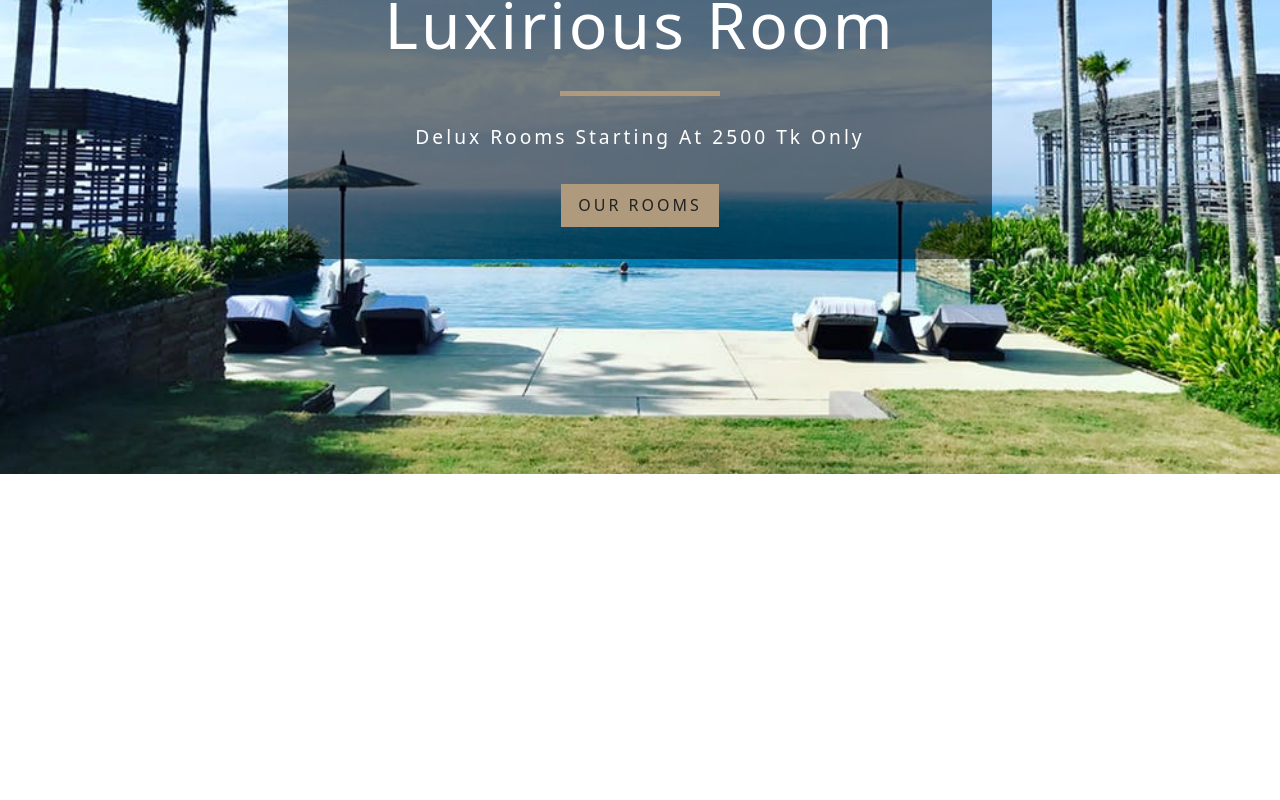
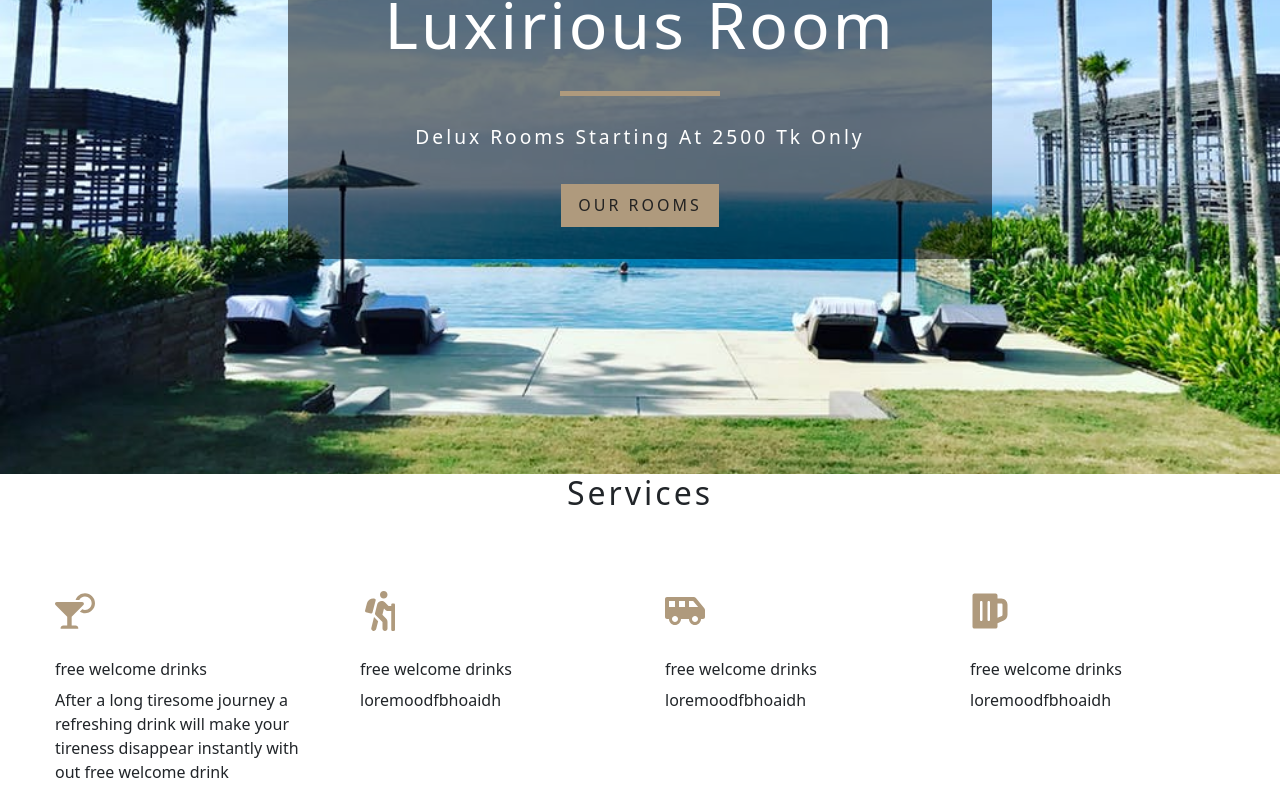
Before and after one commit to TamimFatema/Hotel-Management, a React (Create React App) app in the folder hotel-app/: page / in a window 1280 px wide. Shown: the part 342-1142 px from the top of the page. Before the commit the page ends 816 px from the top, so only its background shows below. Built offline with nearby package versions, Linux system fonts and the light colour scheme; the HTML template or start-up script is replaced by a standard one.

Commit message:
services

```diff
--- a/hotel-app/src/App.js
+++ b/hotel-app/src/App.js
@@ -5,6 +5,7 @@ import Home from "./pages/Home";
 import Rooms from "./pages/Rooms";
 import Error from './pages/Error';
 import ContactForm from './pages/ContactUs';
+import BookNow from './pages/BookNow';
 import './App.css'
 
 
@@ -18,6 +19,7 @@ function App() {
           <Route path="rooms" element={<Rooms />} />
           <Route path="error" element={<Error />} />
           <Route path="contact" element={<ContactForm />} />
+          <Route path="booknow" element={<BookNow />} />
         </Route>
       </Routes>
     </BrowserRouter>
--- a/hotel-app/src/components/Navbar.js
+++ b/hotel-app/src/components/Navbar.js
@@ -25,7 +25,9 @@ export default class Navbar extends Component {
                         <ul className={this.state.isOpen ? "nav-links show-nav" : "nav-links"}>
                             <li> <Link to="/">Home</Link></li>
                             <li> <Link to="/rooms">Rooms</Link></li>
+                            <li> <Link to="/booknow">Book Now</Link></li>
                             <li> <Link to="/contact">Contact Us</Link></li>
+
                         </ul>
                     </div>
 
--- /dev/null
+++ b/hotel-app/src/components/Service.js
@@ -0,0 +1,51 @@
+import React, { Component } from 'react'
+import Title from './Title'
+import { FaCocktail, FaHiking, FaShuttleVan, FaBeer } from 'react-icons/fa'
+export default class Service extends Component {
+    state = {
+        services: [
+            {
+                icon: < FaCocktail />,
+                Title: "free welcome drinks",
+                info: "After a long tiresome journey a refreshing drink will make your tireness disappear instantly with out free welcome drink"
+
+            },
+            {
+                icon: < FaHiking />,
+                Title: "free welcome drinks",
+                info: 'loremoodfbhoaidh'
+
+            },
+            {
+                icon: < FaShuttleVan />,
+                Title: "free welcome drinks",
+                info: 'loremoodfbhoaidh'
+
+            },
+            {
+                icon: <FaBeer />,
+                Title: "free welcome drinks",
+                info: 'loremoodfbhoaidh'
+
+            }
+        ]
+    }
+
+    render() {
+        return (
+            <section className='service'>
+                <Title title="services" />
+                <div className='services-center'>
+                    {this.state.services.map((item, index) => {
+                        return <article key={index} className='service'>
+                            <span>{item.icon}</span>
+                            <h6>{item.Title}</h6>
+                            <p>{item.info}</p>
+                        </article>
+                    })}
+                </div>
+
+            </section>
+        )
+    }
+}
--- /dev/null
+++ b/hotel-app/src/components/Title.js
@@ -0,0 +1,9 @@
+import React from 'react'
+
+export default function Title({ title }) {
+    return (
+        <div className='section-title'>
+            <h4>{title}</h4>
+        </div>
+    )
+}
--- a/hotel-app/src/components/BookNow.js
+++ b/hotel-app/src/pages/BookNow.js
@@ -14,7 +14,7 @@ const BookNow = () => {
     }
     return (
         <div className="container mt-5">
-            <h2 className="mb-3">Have Further Queries? Contact Us</h2>
+            <h2 className="mb-3">Book NOW</h2>
             <form onSubmit={onSubmit}>
                 <div className="mb-3">
                     <label className="form-label" htmlFor="name">
--- a/hotel-app/src/pages/Error.js
+++ b/hotel-app/src/pages/Error.js
@@ -1,8 +1,15 @@
 import React from 'react'
 import Hero from '../components/Hero'
-
+import Banner from '../components/Banner'
+import { Link } from 'react-router-dom'
 export default function Error() {
     return (
-        <Hero></Hero>
+        <Hero>
+            <Banner title="404" subtitle="page not found">
+                <Link to="/" className='btn-primary'>
+                    Return Home
+                </Link>
+            </Banner>
+        </Hero>
     )
 }
--- a/hotel-app/src/pages/Home.js
+++ b/hotel-app/src/pages/Home.js
@@ -2,9 +2,15 @@ import React from 'react'
 import Hero from '../components/Hero'
 import Banner from '../components/Banner'
 import { Link } from 'react-router-dom'
+import Service from '../components/Service'
 export default function Home() {
-    return <Hero>
-        <Banner title="luxirious room" subtitle="delux rooms starting at 2500 tk only">
-            <Link to='/rooms' className='btn-primary'>Our Rooms</Link></Banner>
-    </Hero>
+    return (
+        <>
+            <Hero>
+                <Banner title="luxirious room" subtitle="delux rooms starting at 2500 tk only">
+                    <Link to='/rooms' className='btn-primary'>Our Rooms</Link></Banner>
+            </Hero>
+            <Service />
+        </>
+    )
 }
--- a/hotel-app/src/pages/Rooms.js
+++ b/hotel-app/src/pages/Rooms.js
@@ -1,6 +1,14 @@
 import React from "react";
 import Hero from "../components/Hero";
+import Banner from "../components/Banner";
+import { Link } from "react-router-dom";
 const Rooms = () => {
-    return <Hero hero="roomsHero" />
+    return <Hero hero="roomsHero">
+        <Banner title="our rooms">
+            <Link to="/booknow" className='btn-primary'>
+                Book Now
+            </Link>
+        </Banner>
+    </Hero>
 };
 export default Rooms;
```
